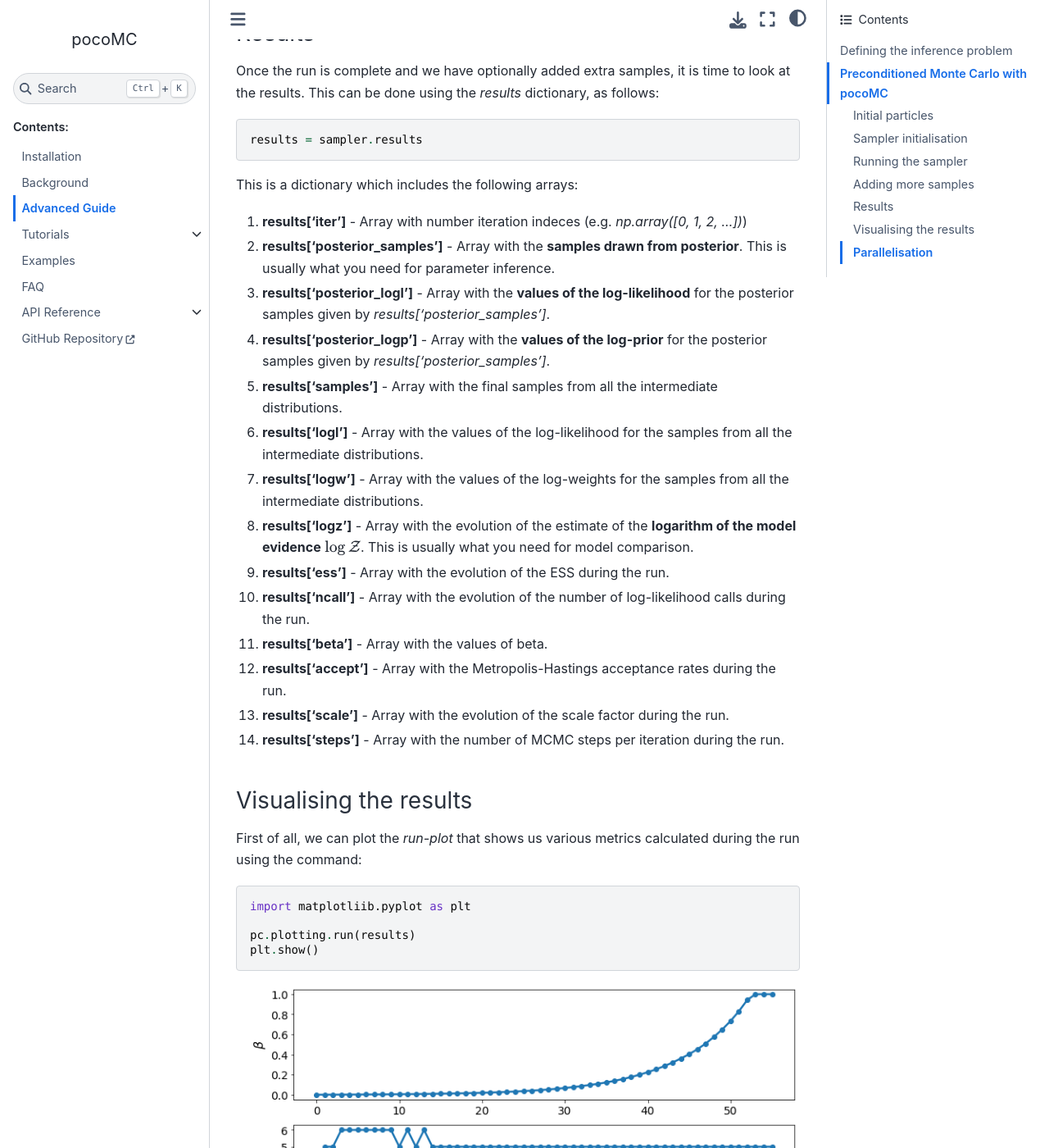
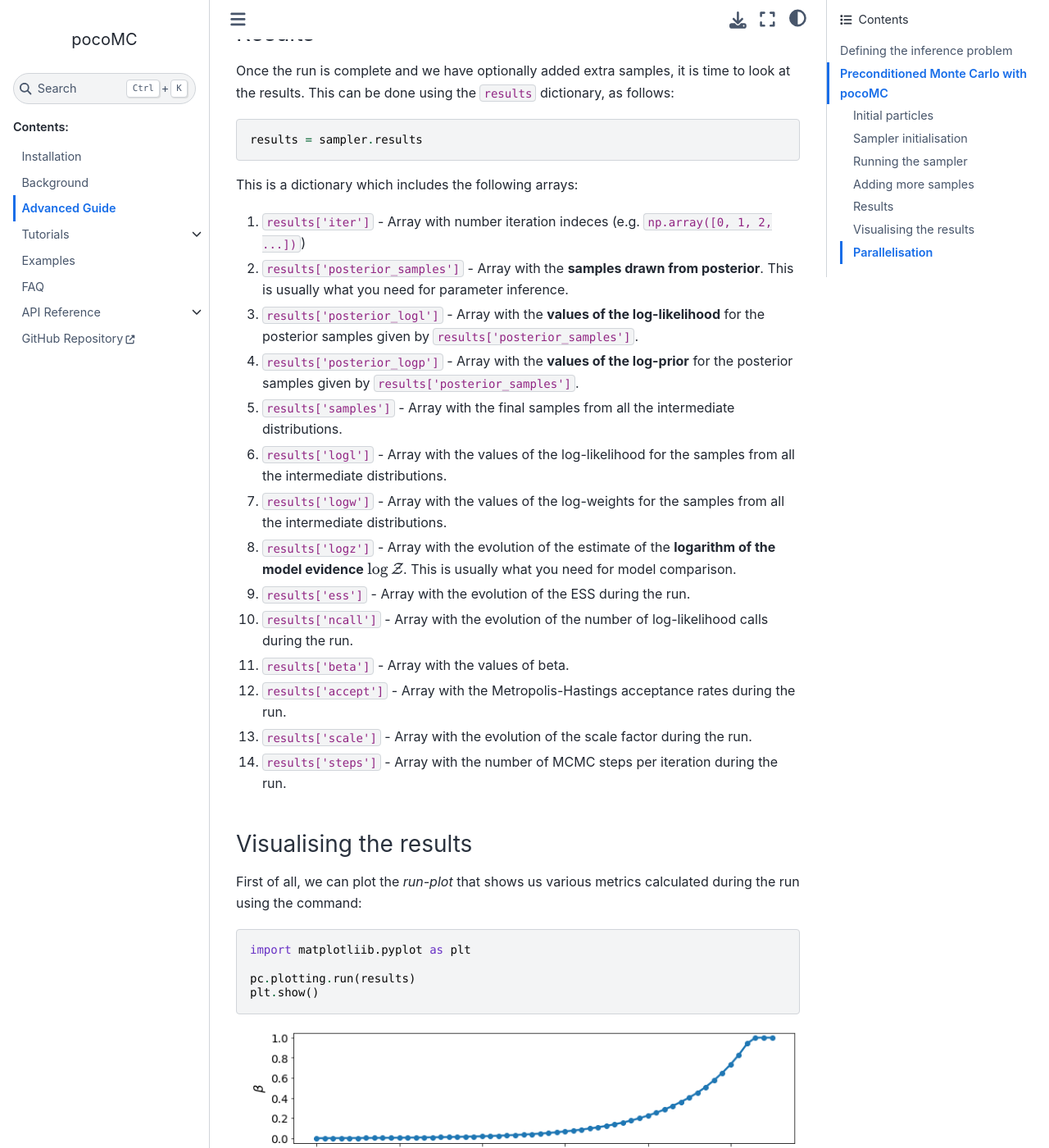
Before and after one commit to minaskar/pocomc, a Sphinx documentation site: the page built from docs/source/advanced.rst, in a window 1280 px wide and 1400 px high, scrolled down 5122 px. Shown: the whole window at 82% size. Built offline with Sphinx 7.4.7 and the Sphinx Book theme 1.1.4, drawn with Linux system fonts in a browser that asks for light colours; pages that are not in the unit, such as notebooks, are missing from menus; some of the changed text lies outside the part shown.

Commit message:
updated advanced guide

```diff
--- a/docs/source/advanced.rst
+++ b/docs/source/advanced.rst
@@ -4,9 +4,9 @@
 Advanced Guide
 ==============
 
-This guide is intended to give the user an idea of the various options and possibilities available in `pocoMC`.
+This guide is intended to give the user an idea of the various options and possibilities available in ``pocoMC``.
 We will start by explaining in detail how to define a problem of Bayesian inference. Then, we will demonstrate
-how to use `pocoMC` in order to solve the aforementioned problem as effectively and robustly as possible.
+how to use ``pocoMC`` in order to solve the aforementioned problem as effectively and robustly as possible.
 
 Defining the inference problem
 ==============================
@@ -34,7 +34,7 @@
     def loglike(x):
         return -0.5 * np.dot(x, np.dot(Cinv, x)) + lnorm
 
-The inclusion of the normalisation factor `lnorm` is not strictly necessary as it does not depend on `x` and thus does
+The inclusion of the normalisation factor ``lnorm`` is not strictly necessary as it does not depend on ``x`` and thus does
 vary.
 
 
@@ -53,7 +53,7 @@
 Again, the normalisation term :math:`- ndim * np.log(10.0)` in the case that a point :math:`x` is inside the boundaries is not strictly
 necessary, as it doesn't vary. Instead, it is common to return `0.0` in those cases.
 
-If Instead we required a prior that is normal/*Gaussian* on all parameters with zero-mean and a standard deviation of `3.0`,
+If Instead we required a prior that is normal/*Gaussian* on all parameters with zero-mean and a standard deviation of ``3.0``,
 e.g. :math:`x\sim\mathcal{N}(0,3^{2})`, we would do something like::
 
     def logprior(x):
@@ -73,31 +73,31 @@
 Parameter bounds
 ----------------
 
-Furthermore, it is useful for `pocoMC` to know which parameters are bounded and how. This is often determined based on
+Furthermore, it is useful for ``pocoMC`` to know which parameters are bounded and how. This is often determined based on
 the form of the prior distribution. For instance, in the case of the prior that we just discussed, in which the first 5
 of the parameters have a flat/uniform prior and the final five have a Gaussian/normal prior, we know the lower and upper
 bounds for the first five.
 
-We can define the lower and/or upper bounds for any parameter that we know and set `None` for the rest of them::
+We can define the lower and/or upper bounds for any parameter that we know and set ``None`` for the rest of them::
 
     bounds = np.empty((ndim, 2))
     bounds[:5, 0] = -10.0
     bounds[:5, 1] = 10.0
     bounds[5:] = None
 
-If a parameter is only bounded from below or high we can only set that bound e.g. `bounds[i] = np.array([None, 10.0])`.
+If a parameter is only bounded from below or high we can only set that bound e.g. ``bounds[i] = np.array([None, 10.0])``.
 
 Preconditioned Monte Carlo with pocoMC
 ======================================
 
 Having defined the Bayesian components of the problem (e.g. likelihood, prior, etc.) we can now turn our attention to
-configuring `pocoMC` in order to solve this inference problem.
+configuring ``pocoMC`` in order to solve this inference problem.
 
 Initial particles
 -----------------
 
 The first step is generate some samples/points from the prior distribution. These will be the starting positions for the
-particles or walkers of `pocoMC`.
+particles or walkers of ``pocoMC``.
 
 For instance, in the case of the half-uniform/half-normal prior that we discussed above, we can generate some prior samples as::
 
@@ -107,7 +107,7 @@
     prior_samples[:, :5] = np.random.uniform(low=-10.0, high=10.0, size=(nparticles, 5))
     prior_samples[:, 5:] = np.random.normal(loc=0.0, scale=3.0, size=(nparticles, 5))
 
-Here we chose to use `nparticles = 1000` as the total number of particles. In real applications, we recommend to use at least this
+Here we chose to use ``nparticles = 1000`` as the total number of particles. In real applications, we recommend to use at least this
 many particles and possibly more if you expect your distribution to be particularly nasty (e.g. high dimensional :math:`D>10`,
 highly correlated, and/or multimodal).
 
@@ -115,7 +115,7 @@
 Sampler initialisation
 ----------------------
 
-The next step is to import `pocoMC` and initialise the `Sampler` class::
+The next step is to import ``pocoMC`` and initialise the ``Sampler`` class::
 
     import pocomc as pc
 
@@ -170,7 +170,7 @@
 -------------------
 
 Running the actual sampling procedure that will produce, among other things, a collection of samples from the posterior as well as
-an unbiased estimate of the model evidence, can be done by providing the `prior_samples` to the `run` method of the sampler::
+an unbiased estimate of the model evidence, can be done by providing the ``prior_samples`` to the ``run`` method of the sampler::
 
     sampler.run(prior_samples)
 
@@ -178,7 +178,7 @@
 
     Iter: 6it [00:17,  3.18s/it, beta=0.00239, calls=35000, ESS=0.95, logZ=-3.52, accept=0.232, N=6, scale=0.964, corr=0.728]
 
-We can also use the `run` method to specify the desired *effective sample size (ESS)*, as well as the minimum and maximum number
+We can also use the ``run`` method to specify the desired *effective sample size (ESS)*, as well as the minimum and maximum number
 of MCMC steps per iteration (the actual number is determined adaptively)::
 
     sampler.run(start = prior_samples,
@@ -187,7 +187,7 @@
                 nmax = 50
                )
 
-The default choice for ESS is `ess = 0.95`, meaning :math:`95\%`. The allowed range for ESS is :math:`(0\%, 100\%)`. Values closer
+The default choice for ESS is ``ess = 0.95``, meaning :math:`95\%`. The allowed range for ESS is :math:`(0\%, 100\%)`. Values closer
 to the upper limit result in slower but more careful sampling (and also better estimates of the model evidence). The default value
 works well for most target distributions.
 
@@ -202,26 +202,26 @@
 -------
 
 Once the run is complete and we have optionally added extra samples, it is time to look at the results. This can be done using the
-`results` dictionary, as follows::
+``results`` dictionary, as follows::
 
     results = sampler.results
 
 This is a dictionary which includes the following arrays:
 
-1. **results['iter']** - Array with number iteration indeces (e.g. `np.array([0, 1, 2, ...])`)
-2. **results['posterior_samples']** - Array with the **samples drawn from posterior**. This is usually what you need for parameter inference.
-3. **results['posterior_logl']** - Array with the **values of the log-likelihood** for the posterior samples given by `results['posterior_samples']`.
-4. **results['posterior_logp']** - Array with the **values of the log-prior** for the posterior samples given by `results['posterior_samples']`.
-5. **results['samples']** - Array with the final samples from all the intermediate distributions.
-6. **results['logl']** - Array with the values of the log-likelihood for the samples from all the intermediate distributions.
-7. **results['logw']** - Array with the values of the log-weights for the samples from all the intermediate distributions.
-8. **results['logz']** - Array with the evolution of the estimate of the **logarithm of the model evidence** :math:`\log\mathcal{Z}`. This is usually what you need for model comparison.
-9. **results['ess']** - Array with the evolution of the ESS during the run.
-10. **results['ncall']** - Array with the evolution of the number of log-likelihood calls during the run.
-11. **results['beta']** - Array with the values of beta.
-12. **results['accept']** - Array with the Metropolis-Hastings acceptance rates during the run.
-13. **results['scale']** - Array with the evolution of the scale factor during the run.
-14. **results['steps']** - Array with the number of MCMC steps per iteration during the run.
+1. ``results['iter']`` - Array with number iteration indeces (e.g. ``np.array([0, 1, 2, ...])``)
+2. ``results['posterior_samples']`` - Array with the **samples drawn from posterior**. This is usually what you need for parameter inference.
+3. ``results['posterior_logl']`` - Array with the **values of the log-likelihood** for the posterior samples given by ``results['posterior_samples']``.
+4. ``results['posterior_logp']`` - Array with the **values of the log-prior** for the posterior samples given by ``results['posterior_samples']``.
+5. ``results['samples']`` - Array with the final samples from all the intermediate distributions.
+6. ``results['logl']`` - Array with the values of the log-likelihood for the samples from all the intermediate distributions.
+7. ``results['logw']`` - Array with the values of the log-weights for the samples from all the intermediate distributions.
+8. ``results['logz']`` - Array with the evolution of the estimate of the **logarithm of the model evidence** :math:`\log\mathcal{Z}`. This is usually what you need for model comparison.
+9. ``results['ess']`` - Array with the evolution of the ESS during the run.
+10. ``results['ncall']`` - Array with the evolution of the number of log-likelihood calls during the run.
+11. ``results['beta']`` - Array with the values of beta.
+12. ``results['accept']`` - Array with the Metropolis-Hastings acceptance rates during the run.
+13. ``results['scale']`` - Array with the evolution of the scale factor during the run.
+14. ``results['steps']`` - Array with the number of MCMC steps per iteration during the run.
 
 
 Visualising the results
@@ -263,8 +263,8 @@
 Parallelisation
 ---------------
 
-If you want to run computations in parallel, `pocoMC` can use a user-defined `pool` to execute a variety of expensive operations
-in parallel rather than in serial. This can be done by passing the `pool` object to the sampler upon initialization::
+If you want to run computations in parallel, ``pocoMC`` can use a user-defined ``pool`` to execute a variety of expensive operations
+in parallel rather than in serial. This can be done by passing the ``pool`` object to the sampler upon initialization::
 
     sampler = pc.Sampler(nparticles = nparticles,
                          ndim = ndim,
@@ -274,8 +274,8 @@
                          pool = pool,
                         )
 
-By default `pocoMC` will use the `pool` to execute the calculation of the `loglikelihood` in parallel for the `nparticles` particles.
-If you also want the `pool` to be used for the calculation of the `logprior` (default is False), you can do::
+By default ``pocoMC`` will use the ``pool`` to execute the calculation of the ``loglikelihood`` in parallel for the ``nparticles`` particles.
+If you also want the ``pool`` to be used for the calculation of the ``logprior`` (default is False), you can do::
 
     sampler = pc.Sampler(nparticles = nparticles,
                          ndim = ndim,
@@ -286,8 +286,8 @@
                          parallelize_prior = True,
                         )
 
-Commonly used pools are offered by standard Python in the `multiprocessing` package and the `multiprocess` package. The benefit of
-the latter is that it uses `dill` to perform the serialization so it can actually work with a greater variety of log-likelihood
+Commonly used pools are offered by standard Python in the ``multiprocessing`` package and the ``multiprocess`` package. The benefit of
+the latter is that it uses ``dill`` to perform the serialization so it can actually work with a greater variety of log-likelihood
 functions. The disadvantage is that it needs to be installed manually. An example of how to use such a pool is the following::
 
     from multiprocessing import Pool
@@ -308,7 +308,7 @@
 
         sampler.add_samples(2000)
 
-where `ncpus` is the number of available CPUs in our machine. Since `numpy` and `torch` are doing some internal parallelisation
+where ``ncpus`` is the number of available CPUs in our machine. Since ``numpy`` and ``torch`` are doing some internal parallelisation
 it is a good idea to specify how many CPUs should be used for that using::
 
     import os
@@ -317,7 +317,7 @@
 
 at the beggining of the code. This can affect the speed of the normalising flow training.
 
-Finally, other pools can also be used, particularly if you plan to use `pocoMC` is a supercomputing cluster you may want to use
-an `mpi4py` pool so that you can utilise multiple nodes.
+Finally, other pools can also be used, particularly if you plan to use ``pocoMC`` is a supercomputing cluster you may want to use
+an ``mpi4py`` pool so that you can utilise multiple nodes.
 
-The speed-up offered by parallisation in `pocoMC` is expected to be linear in the number of particles `nparticles`.
+The speed-up offered by parallisation in ``pocoMC`` is expected to be linear in the number of particles ``nparticles``.
```
Also changed, not shown: 1 other file.
